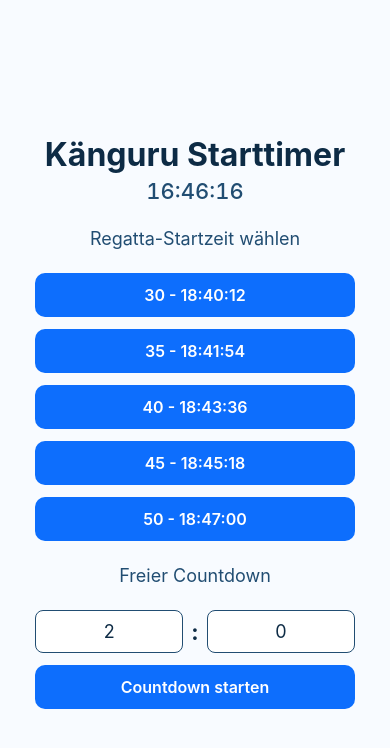
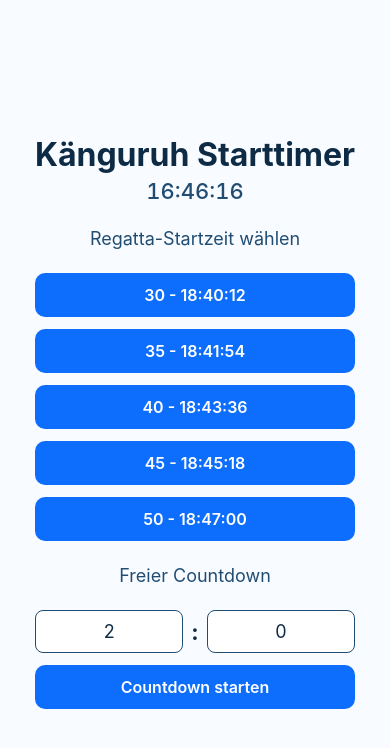
Before and after one commit to rawernic/Segeluhr, a React Native app: screen / in a window 390 px wide. Shown: the top 748 px of the page. Built offline with nearby package versions, Linux system fonts and the light colour scheme.

Commit message:
Fix typo in title from 'Känguru' to 'Känguruh'

```diff
--- a/App.tsx
+++ b/App.tsx
@@ -159,7 +159,7 @@ export default function App() {
   return (
     <View style={styles.container}>
       <View style={styles.header}>
-        <Text style={styles.title}>Känguru Starttimer</Text>
+        <Text style={styles.title}>Känguruh Starttimer</Text>
         <Text style={styles.clock}>{formatClockTime(clockTime)}</Text>
       </View>
       {!isRunning && !isFinished ? (
```
